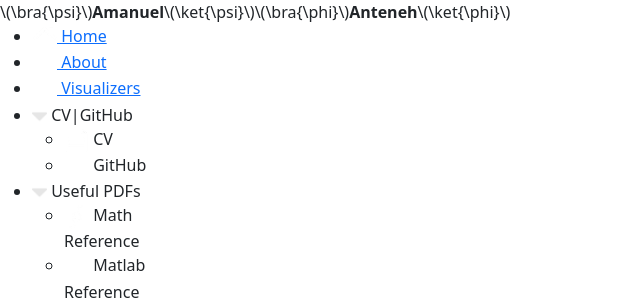
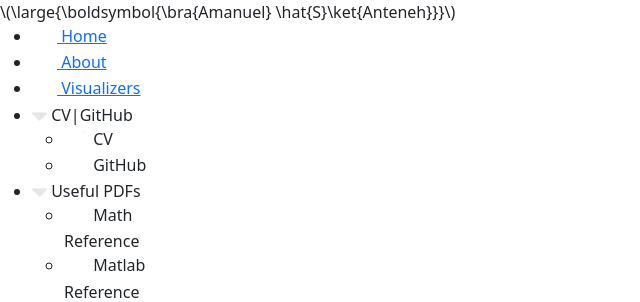
Before and after one commit to amanuelanteneh/website, a Python web app: template templates/base.html in a window 1280 px wide. Shown: the top 302 px of the page, without its empty margins (0-640 px from the left). Run offline with Jinja, Linux system fonts and the light colour scheme; the template is opened without the code that fills it, so the values that code supplies are empty.

Commit message:
name change

```diff
--- a/static/js/index.js
+++ b/static/js/index.js
@@ -38,7 +38,7 @@ hamMenu.addEventListener('click', () => {
     hamMenuOpen = !hamMenuOpen;
 });
 
-interests.addEventListener('click', () => {
+interests.addEventListener('click', () => { //to control visibility of dropdown items on mobile
     if ($(window).width() >= 940) {
         return;
     }
--- a/templates/base.html
+++ b/templates/base.html
@@ -18,7 +18,7 @@
     <header>
     <!-- Navigation -->
         <nav class="myNavbar">
-            <div class="name">\(\bra{\psi}\)<b>Amanuel</b>\(\ket{\psi}\)\(\bra{\phi}\)<b>Anteneh</b>\(\ket{\phi}\)</div>
+            <div class="name">\(\large{\boldsymbol{\bra{Amanuel} \hat{S}\ket{Anteneh}}}\)</div>
             <a class="ham-menu"> <!--The hamburger menu-->
                 <span class="bar" id="bar1"></span> <!--The 3 lines in the ham menu-->
                 <span class="bar" id="bar2"></span>
```
